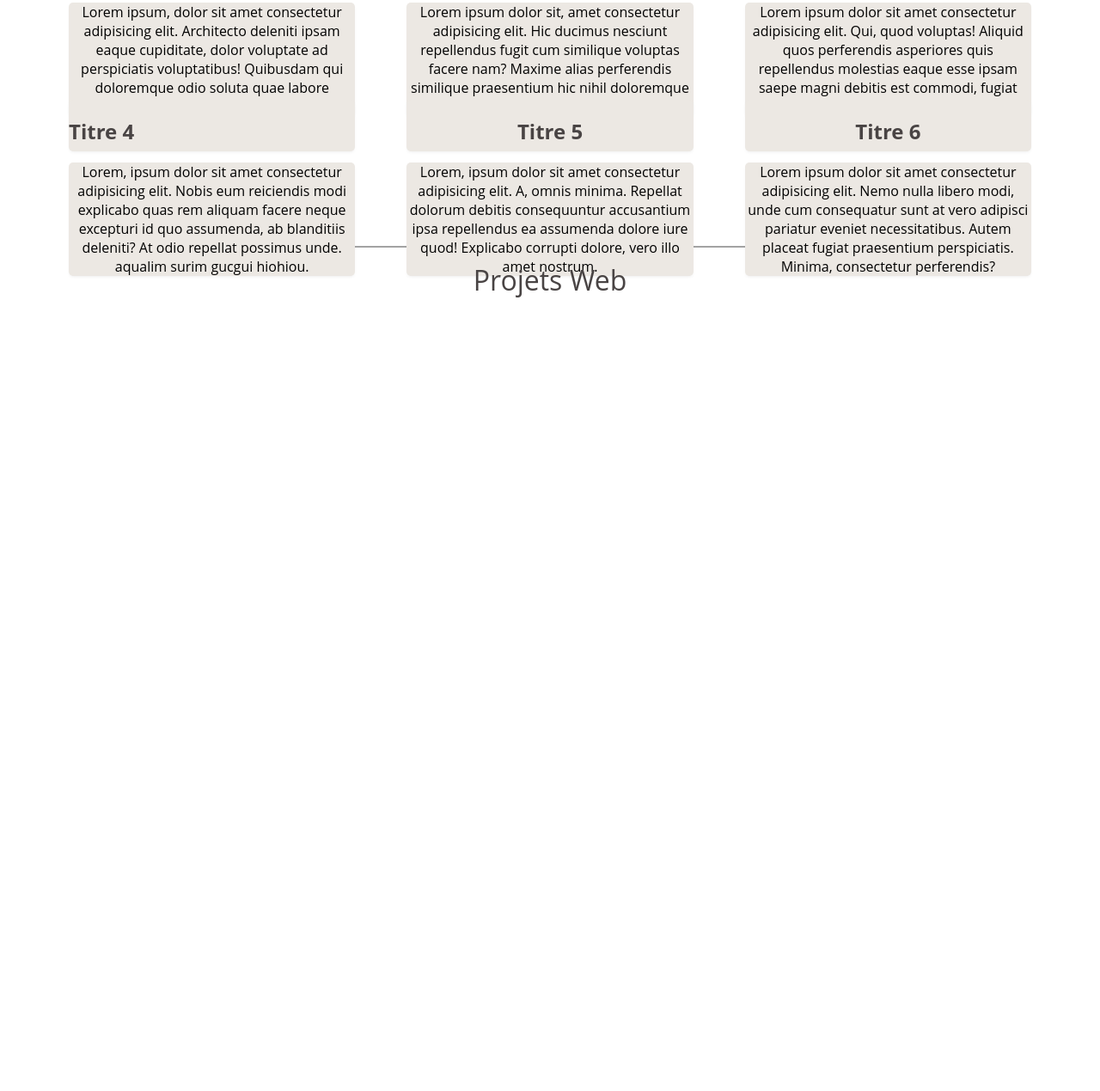
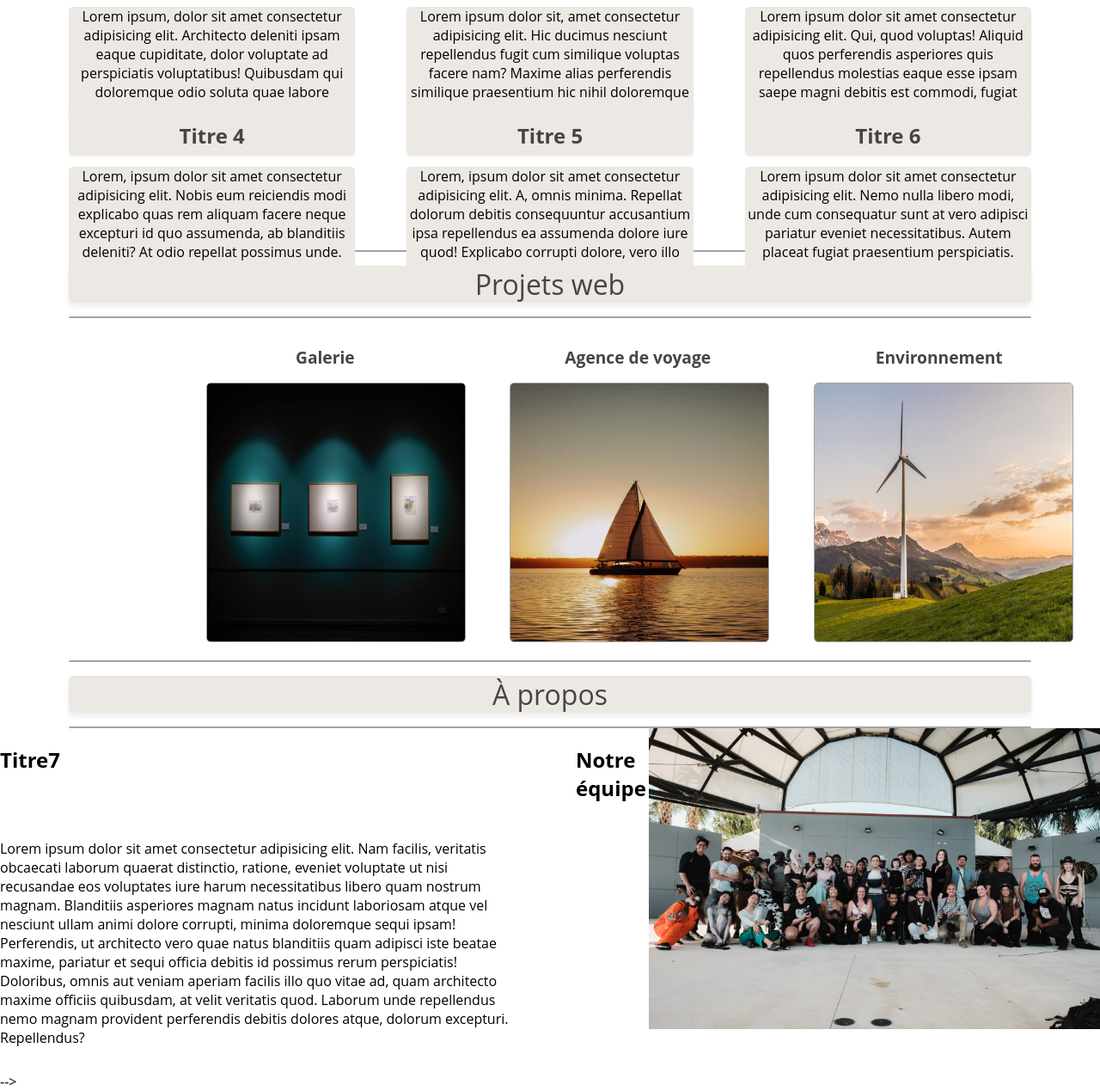
Before and after one commit to hatim77100/landing-hatim-kilian-nawaf, a plain HTML site: page index.html in a window 1280 px wide. Shown: the part 530-1799 px from the top of the page at 86% size. Before the commit the page ends 877 px from the top, so only its background shows below. Drawn offline with Linux system fonts and the light colour scheme.

Commit message:
update html css

```diff
--- a/assets/css/styles.css
+++ b/assets/css/styles.css
@@ -12,6 +12,9 @@
 
 /* -------------MARGIN--------- */
 
+.m-0 {
+  margin: 0;
+}
 .ml-auto {
   margin-left: auto;
 }
@@ -19,16 +22,16 @@
 .mr-auto {
   margin-right: auto;
 }
-.m-4 {
-  margin: 0;
+.m-5 {
+  margin: 3rem auto;
 }
 .m-20 {
   margin: 1rem 5rem 0 5rem;
 }
-.ml-180 {
+.ml-20 {
   margin-left: 5rem;
 }
-.mr-180 {
+.mr-20 {
   margin-right: 5rem;
 }
 .mt-30 {
@@ -39,6 +42,30 @@
 }
 .mt-40 {
   margin-top: 10rem;
+}
+.mt-16 {
+  margin-top: 4rem;
+}
+.ml-32 {
+  margin-left: 8rem;
+}
+.ml-12 {
+  margin-left: 3rem;
+}
+.ml-26 {
+  margin-left: 6.5rem;
+}
+.ml-18 {
+  margin-left: 4.5rem;
+}
+.ml-60 {
+  margin-left: 15rem;
+}
+.ml-16 {
+  margin-left: 4rem;
+}
+.ml-100 {
+  margin-left: 25rem;
 }
 /* -------------padding----------- */
 
@@ -52,6 +79,9 @@
 
 .pt-1 {
   padding-top: 0.25rem;
+}
+.pt-40 {
+  padding-top: 5rem;
 }
 
 /* --------------COLOR-------------- */
@@ -103,19 +133,65 @@
 .justify-around {
   justify-content: space-around;
 }
+.justify-items-end {
+  justify-items: end;
+}
+.order-1 {
+  display: flex;
+  order: 1;
+  justify-content: flex-start;
+  flex-direction: column;
+}
+.order-2 {
+  display: flex;
+  order: 2;
+  justify-content: center;
+  flex-direction: column;
+}
+/* .order-3 {
+  display: flex;
+  order: 3;
+  justify-content: flex-end;
+} */
+.justify-start {
+  justify-content: flex-start;
+}
+.justify-center {
+  justify-content: center;
+}
+.justify-end {
+  justify-content: flex-end;
+}
 
-/* ----------------GRID------------ */
 
-.container {
+  /* ----------------GRID------------ */
+
+.grid-cols-1 {
+  display: grid;
+  grid-template-columns: 1fr;
+}
+.grid-cols-3 {
   display: grid;
   grid-template-columns: repeat(3, 1fr);
+}
+.gap-15 {
+  display: grid;
+  gap: 60px;
+}
+.grid-rows-2 {
+  display: grid;
   grid-template-rows: 60px 50px;
-  grid-gap: 60px;
 }
-.container-contact {
+.grid-rows-40px-300px {
+  grid-template-rows: 40px 300px;
+}
+.gap-5 {
   display: grid;
-  grid-template-columns: 1fr;
-  grid-template-rows: 20px 100px;
+  gap: 20px;
+}
+.grid-cols-2 {
+  display: grid;
+  grid-template-columns: repeat(2,1fr);
 }
 
 /* -----------------TEXT------------------ */
@@ -138,11 +214,7 @@
   list-style-type: none;
 }
 
-.block {
-  display: block;
-}
-
-/* ---------------BORDER---------------- */
+/* ---------------BORDER-SHADOW---------------- */
 
 .rounded {
   border-radius: 5px 5px 5px 5px;
@@ -155,6 +227,9 @@
 .rounded-sm {
   border: 1px solid rgb(163, 163, 163);
   border-radius: 5px 5px 5px 5px;
+}
+.drop-shadow-md {
+  filter: drop-shadow(0 4px 3px rgb(0 0 0 / 0.07));
 }
 
 /* ------------POSITION------------------ */
@@ -180,7 +255,6 @@
 .translate-x-y-1-2 {
   transform: translate(-50%, -50%);
 }
-
-.hover:hover {
-  background-color: rgb(212, 221, 218);
+.overflow-x-hidden {
+  overflow-x: hidden;
 }
--- a/index.html
+++ b/index.html
@@ -10,20 +10,23 @@
     <title>Full stuck</title>
 </head>
 
-<body class="m-4 font-family">
+<body class="m-0 font-family overflow-x-hidden">
     <header class="flex justify-content bg-purple">
         <div>
             <img class="p-2" src="./img/logo.png" height="auto" width="40px" alt="logo">
         </div>
         <nav>
             <ul class="pr-8 pt-1">
-                <li class="list-style inline"> <a class="text-decoration pr-8 text-sm text-white" href="">À PROPOS</a>
+                <li class="list-style inline"> <a class="text-decoration pr-8 text-sm text-white" href="#à propos">À
+                        PROPOS</a>
                 </li>
-                <li class="list-style inline"> <a class="text-decoration pr-8 text-sm text-white" href="#Projets-web">PROJETS
+                <li class="list-style inline"> <a class="text-decoration pr-8 text-sm text-white"
+                        href="#Projets-web">PROJETS
                         WEB</a> </li>
                 <li class="list-style inline"> <a class="text-decoration pr-8 text-sm text-white" href="">PARCOURS</a>
                 </li>
-                <li class="list-style inline"> <a class="text-decoration pr-8 text-sm text-white" href="./pages/contact/index.html">CONTACT</a>
+                <li class="list-style inline"> <a class="text-decoration pr-8 text-sm text-white"
+                        href="./pages/contact/index.html">CONTACT</a>
                 </li>
             </ul>
         </nav>
@@ -37,9 +40,9 @@
         </div>
     </div>
 
-    <section class="container m-20">
+    <section class="grid grid-cols-3 gap-15 grid-rows-2 m-20">
         <div class="text-center bg-gray rounded shadow-md">
-            <h2 class="text-gray flex justify-center flex justify-center hover" id="titre">Titre 1</h2>
+            <h2 class="text-gray flex justify-center flex justify-center" id="titre">Titre 1</h2>
             <p class="text-center bg-gray rounded shadow-md">Lorem ipsum, dolor sit amet consectetur adipisicing
                 elit.
                 Architecto deleniti ipsam eaque cupiditate,
@@ -49,7 +52,7 @@
 
         </div>
         <div class=" text-center bg-gray rounded shadow-md">
-            <h2 class="text-gray flex justify-center hover" id="titre">Titre 2</h2>
+            <h2 class="text-gray flex justify-center" id="titre">Titre 2</h2>
             <p class="text-center bg-gray rounded shadow-md">Lorem ipsum dolor sit, amet consectetur adipisicing
                 elit.
                 Hic ducimus nesciunt repellendus fugit cum
@@ -58,7 +61,7 @@
                 minus aut doloribus!</p>
         </div>
         <div class="text-center bg-gray rounded shadow-md">
-            <h2 class="text-gray flex justify-center hover" id="titre">Titre 3</h2>
+            <h2 class="text-gray flex justify-center" id="titre">Titre 3</h2>
             <p class="text-center bg-gray rounded shadow-md">Lorem ipsum dolor sit amet consectetur adipisicing
                 elit.
                 Qui, quod voluptas! Aliquid quos perferendis
@@ -69,10 +72,10 @@
 
     </section>
 
-    <section class="container m-20">
+    <section class="grid grid-cols-3 gap-15 grid-rows-2 m-20">
         <div class="text-center bg-gray rounded shadow-md">
-            <h2 h2 class="text-gray flex justify-centern hover" id="titre">Titre 4</h2>
-            <p p class="text-center bg-gray rounded shadow-md">Lorem, ipsum dolor sit amet consectetur adipisicing
+            <h2 class="text-gray flex justify-center" id="titre">Titre 4</h2>
+            <p class="text-center bg-gray rounded shadow-md">Lorem, ipsum dolor sit amet consectetur adipisicing
                 elit.
                 Nobis eum reiciendis modi explicabo quas rem
                 aliquam facere neque excepturi id quo assumenda, ab blanditiis deleniti? At odio repellat possimus
@@ -80,8 +83,8 @@
                 aqualim surim gucgui hiohiou.
         </div>
         <div class="text-center bg-gray rounded shadow-md">
-            <h2 h2 class="text-gray flex justify-center hover" id="titre">Titre 5</h2>
-            <p p class="text-center bg-gray rounded shadow-md">Lorem, ipsum dolor sit amet consectetur adipisicing
+            <h2 class="text-gray flex justify-center" id="titre">Titre 5</h2>
+            <p class="text-center bg-gray rounded shadow-md">Lorem, ipsum dolor sit amet consectetur adipisicing
                 elit.
                 A, omnis minima. Repellat dolorum debitis
                 consequuntur accusantium ipsa repellendus ea assumenda dolore iure quod! Explicabo corrupti dolore,
@@ -89,8 +92,8 @@
                 illo amet nostrum.</p>
         </div>
         <div class="text-center bg-gray rounded shadow-md">
-            <h2 h2 class="text-gray flex justify-center hover" id="titre">Titre 6</h2>
-            <p p class="text-center bg-gray rounded shadow-md">Lorem ipsum dolor sit amet consectetur adipisicing
+            <h2 class="text-gray flex justify-center" id="titre">Titre 6</h2>
+            <p class="text-center bg-gray rounded shadow-md">Lorem ipsum dolor sit amet consectetur adipisicing
                 elit.
                 Nemo nulla libero modi, unde cum consequatur
                 sunt at vero adipisci pariatur eveniet necessitatibus. Autem placeat fugiat praesentium
@@ -98,10 +101,58 @@
                 Minima, consectetur perferendis?</p>
         </div>
     </section>
-    <div class="rounded-sm ml-180 mr-180"></div>
-    <div class="text-center text-2xl text-gray mt-4">
-        <a id="Projets-web">Projets Web</a>
+    <div class="ml-20 mr-20 rounded-sm"></div>
+    <div class="text-center text-2xl text-gray mt-4 bg-gray drop-shadow-md rounded ml-20 mr-20">
+        <a id="Projets-web">Projets web</a>
     </div>
+    <div class="ml-20 mr-20 rounded-sm mt-4"></div>
+    <section class="container1 grid-cols-3 gap-5 ml-60 mt-4">
+        <div>
+            <h2 class="ml-26 text-sm text-gray">Galerie</h2>
+            <img class="rounded-sm " src="./img/img/galerie.jpg" alt="galerie" height="auto" width="300px">
+        </div>
+        <div>
+            <h2 class="ml-16 text-sm text-gray">Agence de voyage</h2>
+            <img class="rounded-sm " src="./img/img/agence de voyage.jpg" alt="agence de voyage" height="auto"
+                width="300px">
+        </div>
+        <div>
+            <h2 class="ml-18 text-sm text-gray">Environnement</h2>
+            <img class="rounded-sm" src="./img/img/environnement.jpg" alt="environnement" height="auto" width="300px">
+        </div>
+    </section>
+    <div class="ml-20 mr-20 rounded-sm mt-4"></div>
+    <div class="text-center text-2xl text-gray mt-4 bg-gray drop-shadow-md rounded ml-20 mr-20">
+        <a id="Projets-web">À propos</a>
+    </div>
+    <div class="ml-20 mr-20 rounded-sm mt-4"></div>
+    <section class=" grid-cols-2 gap-15 grid-rows-40px-300px">
+        <h2 class="flex justify-start">Titre7</h2>
+        <p class="flex justify-center order-2">Lorem ipsum dolor sit amet consectetur adipisicing elit. Nam facilis, veritatis obcaecati laborum quaerat
+            distinctio, ratione, eveniet voluptate ut nisi recusandae eos voluptates iure harum necessitatibus libero
+            quam nostrum magnam. Blanditiis asperiores magnam natus incidunt laboriosam atque vel nesciunt ullam animi
+            dolore corrupti, minima doloremque sequi ipsam! Perferendis, ut architecto vero quae natus blanditiis quam
+            adipisci iste beatae maxime, pariatur et sequi officia debitis id possimus rerum perspiciatis! Doloribus,
+            omnis aut veniam aperiam facilis illo quo vitae ad, quam architecto maxime officiis quibusdam, at velit
+            veritatis quod. Laborum unde repellendus nemo magnam provident perferendis debitis dolores atque, dolorum
+            excepturi. Repellendus?</p>
+        </div>
+        <div class="flex order-3">
+            <h2 class="">Notre équipe</h2>
+            <img src="./img/equipe.jpg" alt="web" height="350" width="auto">
+        </div>
+    </section>
+
 </body>
 
 </html>
+<!-- <section class="flex justify-center grid-cols-2 gap-15" id="à propos">
+    <div class="ml-26">
+        <h2 class="ml-100 pt-40 text-sm text-gray rounded ">Titre7</h2>
+        <p class="ml-20 text-center shadow-md bg-gray rounded">Lorem ipsum dolor sit amet consectetur adipisicing elit. Nam facilis, veritatis obcaecati laborum quaerat distinctio, ratione, eveniet voluptate ut nisi recusandae eos voluptates iure harum necessitatibus libero quam nostrum magnam. Blanditiis asperiores magnam natus incidunt laboriosam atque vel nesciunt ullam animi dolore corrupti, minima doloremque sequi ipsam! Perferendis, ut architecto vero quae natus blanditiis quam adipisci iste beatae maxime, pariatur et sequi officia debitis id possimus rerum perspiciatis! Doloribus, omnis aut veniam aperiam facilis illo quo vitae ad, quam architecto maxime officiis quibusdam, at velit veritatis quod. Laborum unde repellendus nemo magnam provident perferendis debitis dolores atque, dolorum excepturi. Repellendus?</p>
+    </div>
+    <div class="ml-26">
+        <h2 class="">Notre équipe</h2>
+        <!-- <img class="rounded-sm m-5 " src="./img/equipe.jpg" alt="web" height="350" width="auto">
+    </div>
+</section> --> -->
```
Also changed, not shown: pages/contact/index.html (+2 -2 lines), img/equipe.jpg (added), img/galerie.jpg (added), img/img/agence de voyage.jpg (added), img/img/environnement.jpg (added), img/img/galerie.jpg (added), img/logo1.png (added), 3 other files.
